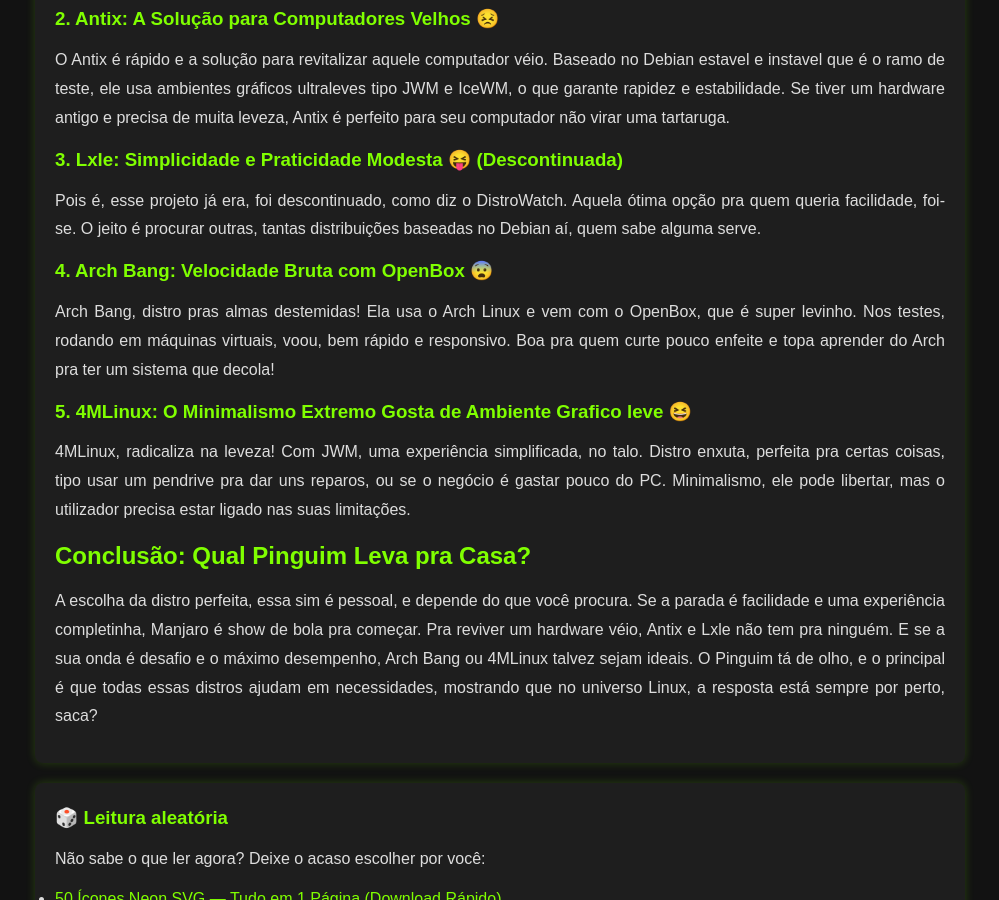
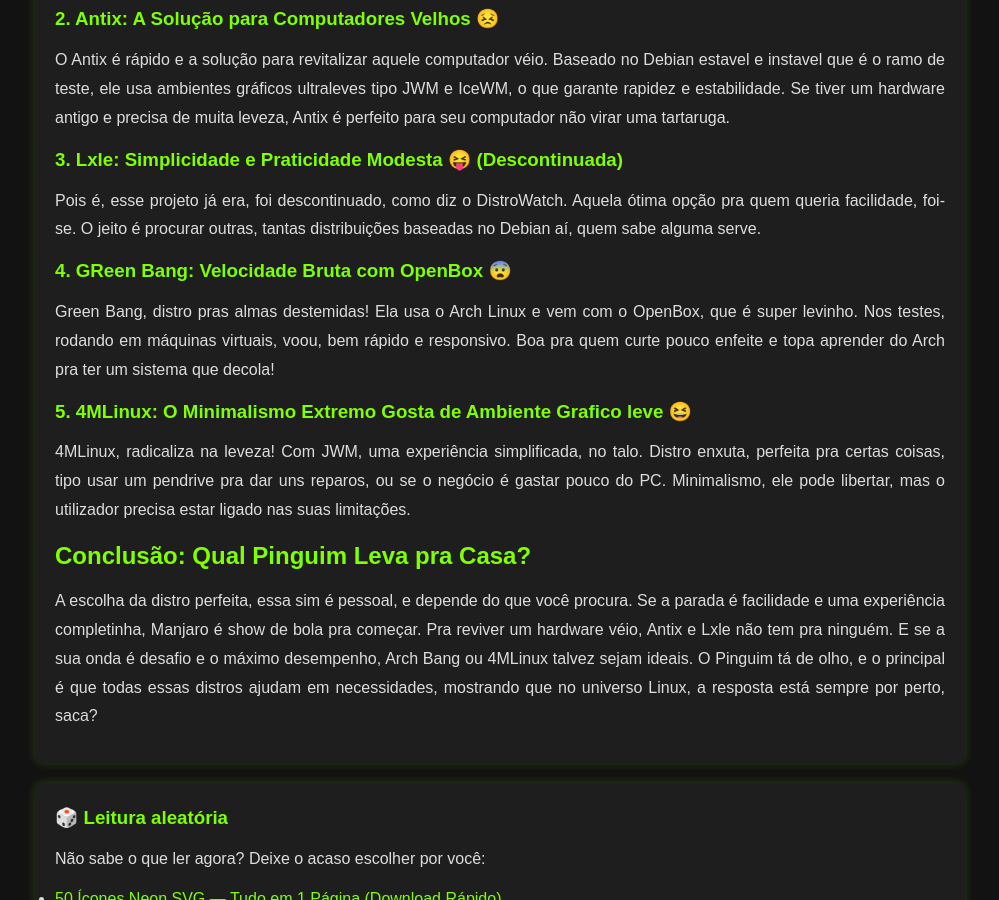
Before and after one commit to Piolinux/piolinux-site, a Jekyll site: the page built from _posts/2025-08-12-melhores-distros-linux-para-pcs-antigos-e-hardware-modesto.md, in a window 1280 px wide and 900 px high, scrolled down 1198 px. Shown: the whole window, without its empty margins (140-1139 px from the left). Built offline with Jekyll 4.4.1, drawn with Linux system fonts in a browser that asks for light colours; some of the changed text lies outside the part shown.

Commit message:
Update 2025-08-12-melhores-distros-linux-para-pcs-antigos-e-hardware-modesto.md

```diff
--- a/_posts/2025-08-12-melhores-distros-linux-para-pcs-antigos-e-hardware-modesto.md
+++ b/_posts/2025-08-12-melhores-distros-linux-para-pcs-antigos-e-hardware-modesto.md
@@ -42,8 +42,8 @@ permalink: /distros-linux-pc-antigo/
             <h3>3. Lxle: Simplicidade e Praticidade Modesta 😝 (Descontinuada)</h3>
             <p>Pois é, esse projeto já era, foi descontinuado, como diz o DistroWatch. Aquela ótima opção pra quem queria facilidade, foi-se. O jeito é procurar outras, tantas distribuições baseadas no Debian aí, quem sabe alguma serve.</p>
 
-            <h3>4. Arch Bang: Velocidade Bruta com OpenBox 😨</h3>
-            <p>Arch Bang, distro pras almas destemidas! Ela usa o Arch Linux e vem com o OpenBox, que é super levinho. Nos testes, rodando em máquinas virtuais, voou, bem rápido e responsivo. Boa pra quem curte pouco enfeite e topa aprender do Arch pra ter um sistema que decola!</p>
+            <h3>4. GReen Bang: Velocidade Bruta com OpenBox 😨</h3>
+            <p>Green Bang, distro pras almas destemidas! Ela usa o Arch Linux e vem com o OpenBox, que é super levinho. Nos testes, rodando em máquinas virtuais, voou, bem rápido e responsivo. Boa pra quem curte pouco enfeite e topa aprender do Arch pra ter um sistema que decola!</p>
 
             <h3>5. 4MLinux: O Minimalismo Extremo Gosta de Ambiente Grafico leve 😆</h3>
             <p>4MLinux, radicaliza na leveza! Com JWM, uma experiência simplificada, no talo. Distro enxuta, perfeita pra certas coisas, tipo usar um pendrive pra dar uns reparos, ou se o negócio é gastar pouco do PC. Minimalismo, ele pode libertar, mas o utilizador precisa estar ligado nas suas limitações.</p>
```
